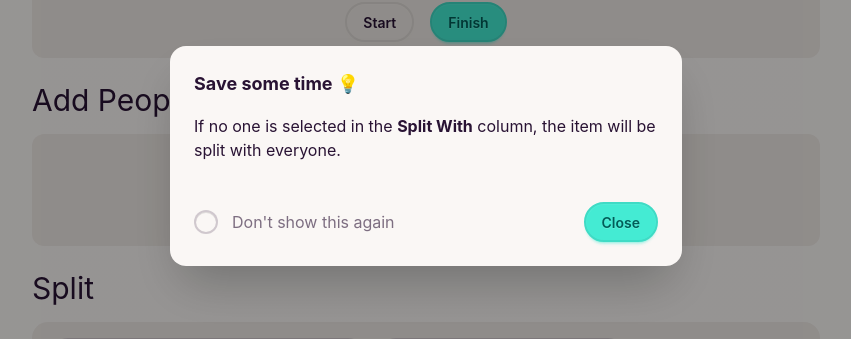
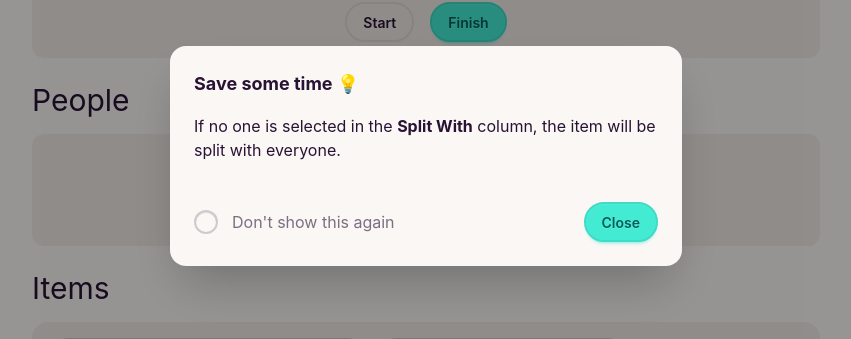
Before and after one commit to kenwuuu/billsplit-vue, a Vue app: page / in a window 1280 px wide. Shown: the part 244-583 px from the top of the page, without its empty margins (214-1065 px from the left). Built offline with nearby package versions, Linux system fonts and the light colour scheme.

Commit message:
Adjust section names

```diff
--- a/src/BillSplitter.vue
+++ b/src/BillSplitter.vue
@@ -65,9 +65,9 @@
       </div>
     </div>
 
-<!-- Add People - Section Header -->
+<!-- People - Section Header -->
     <div class="mb-4" id="add-people-section">
-      <span class="text-3xl">Add People</span>
+      <span class="text-3xl">People</span>
     </div>
 
     <div class="bg-base-200 rounded-xl py-4 mb-6">
@@ -100,9 +100,9 @@
     </div>
     </div>
 
-<!-- Split Bill - Section Header -->
+<!-- Items - Section Header -->
     <div class="mb-4">
-      <span class="text-3xl">Split</span>
+      <span class="text-3xl">Items</span>
     </div>
 
     <div v-if="billItems.length === 0" class="text-center italic label-text">Upload a receipt to get started!</div>
```
